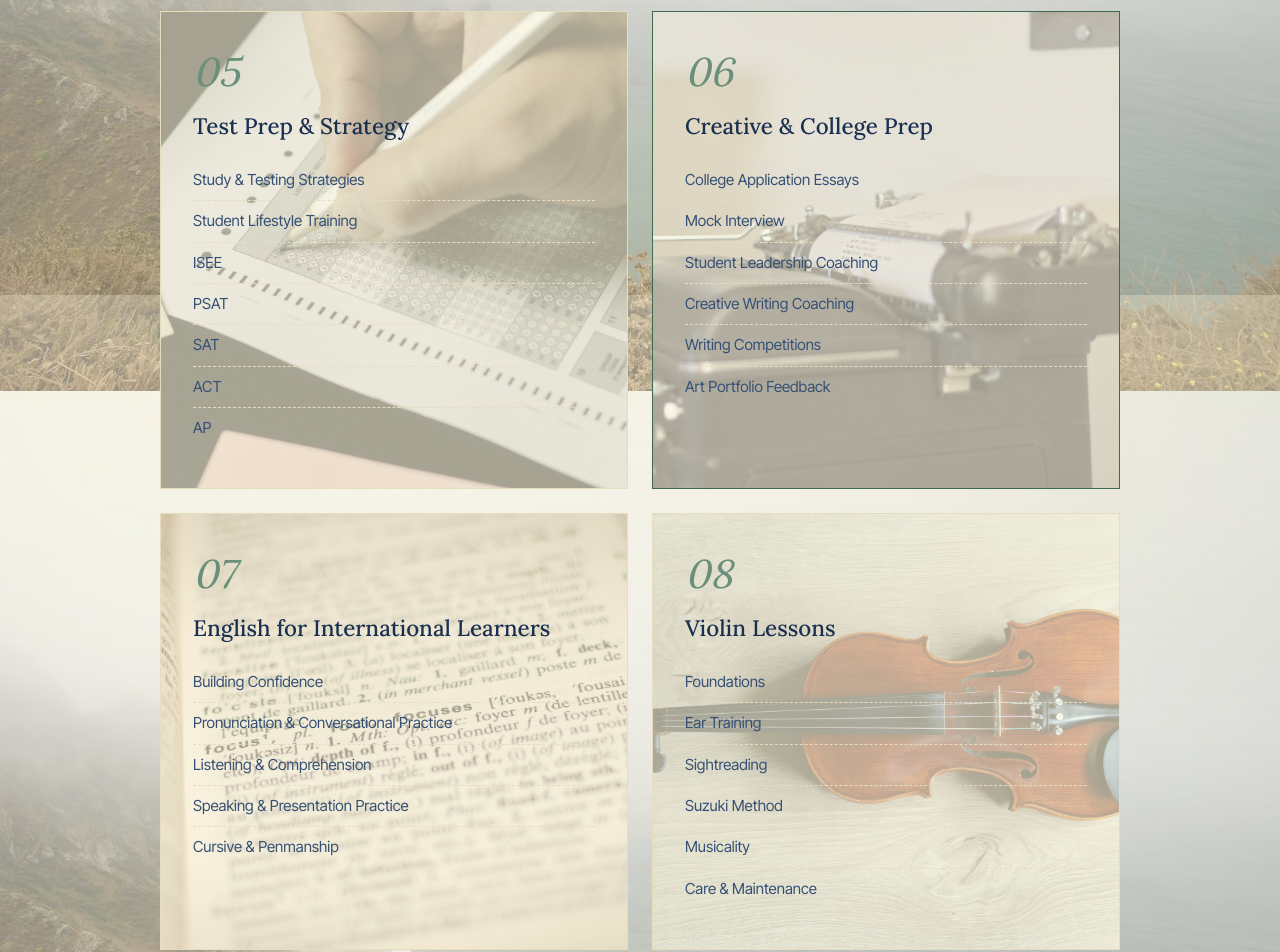
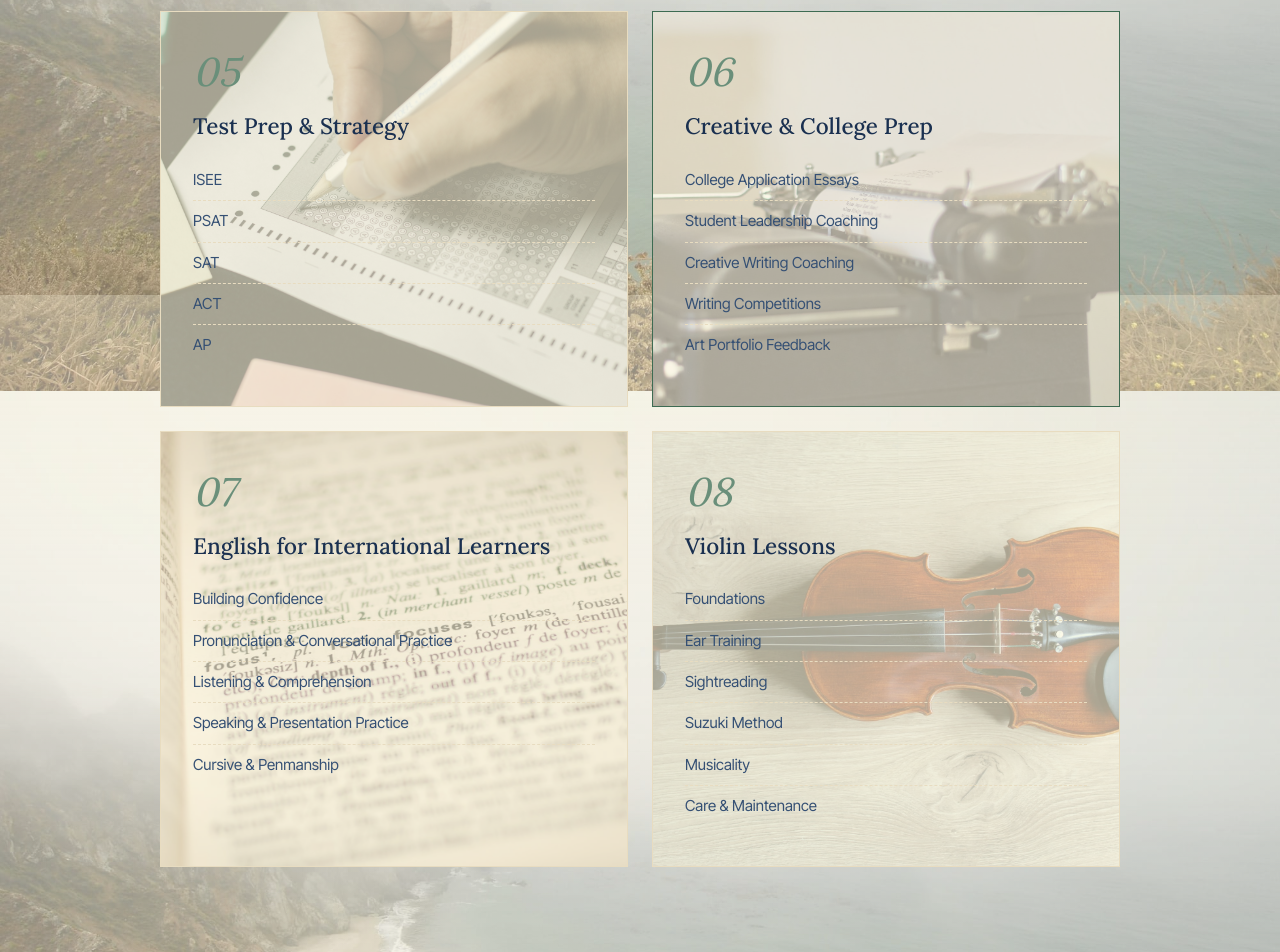
Before and after one commit to patrickparagas1/josephine-tutoring, a Next.js app: page /subjects in a window 1280 px wide. Shown: the part 1305-2257 px from the top of the page. Built offline with nearby package versions, Linux system fonts and the light colour scheme.

Commit message:
Remove Study/Testing Strategies and Student Lifestyle from 05; remove Mock Interview from 06

```diff
--- a/components/Services.tsx
+++ b/components/Services.tsx
@@ -53,14 +53,14 @@ export default function Services() {
             id: "test-prep",
             num: "05",
             title: "Test Prep & Strategy",
-            items: ["Study & Testing Strategies", "Student Lifestyle Training", "ISEE", "PSAT", "SAT", "ACT", "AP"],
+            items: ["ISEE", "PSAT", "SAT", "ACT", "AP"],
           },
           {
             id: "creative",
             num: "06",
             title: "Creative & College Prep",
             extra: "feature",
-            items: ["College Application Essays", "Mock Interview", "Student Leadership Coaching", "Creative Writing Coaching", "Writing Competitions", "Art Portfolio Feedback"],
+            items: ["College Application Essays", "Student Leadership Coaching", "Creative Writing Coaching", "Writing Competitions", "Art Portfolio Feedback"],
           },
           {
             id: "english",
```
